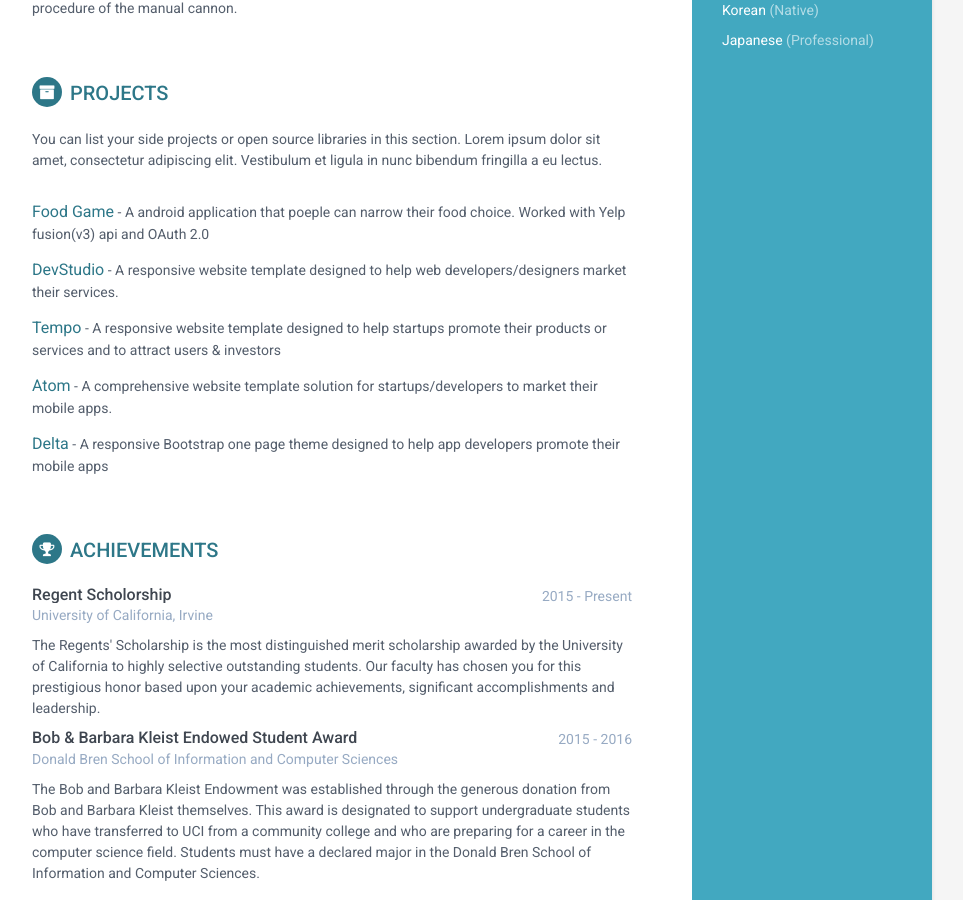
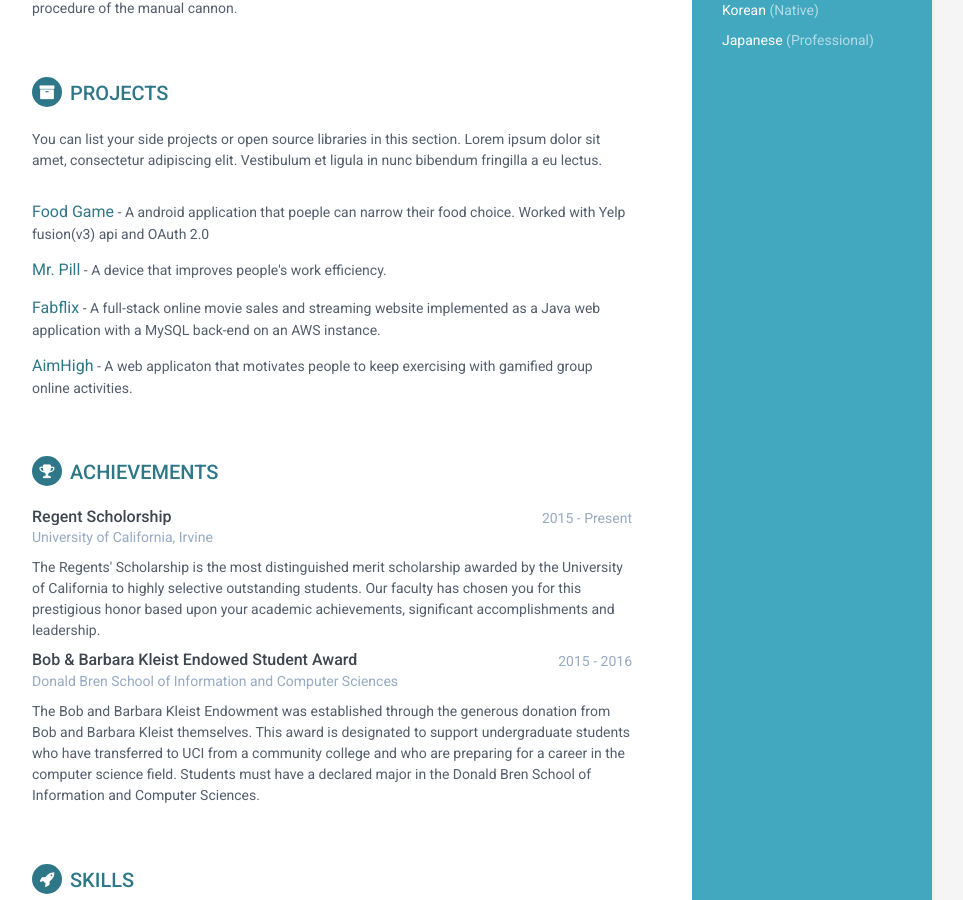
Before and after one commit to sean-park/sean-park.github.com, a Jekyll site: the page built from index.html, in a window 1280 px wide and 900 px high, scrolled down 760 px. Shown: the whole window, without its empty margins (188-1151 px from the left). Built offline with Jekyll 4.4.1, drawn with Linux system fonts in a browser that asks for light colours.

Commit message:
add project others

```diff
--- a/_includes/projects.html
+++ b/_includes/projects.html
@@ -3,21 +3,22 @@
                 <div class="intro">
                     <p>You can list your side projects or open source libraries in this section. Lorem ipsum dolor sit amet, consectetur adipiscing elit. Vestibulum et ligula in nunc bibendum fringilla a eu lectus.</p>
                 </div><!--//intro-->
+
                 <div class="item">
                     <span class="project-title"><a href="#hook">Food Game</a></span> - <span class="project-tagline">A android application that poeple can narrow their food choice. Worked with Yelp fusion(v3) api and OAuth 2.0</span>
+                </div><!--//item-->
 
+                <div class="item">
+                    <span class="project-title"><a href="#" target="_blank">Mr. Pill</a></span> -
+                    <span class="project-tagline">A device that improves people's work efficiency. </span>
                 </div><!--//item-->
+
                 <div class="item">
-                    <span class="project-title"><a href="#" target="_blank">DevStudio</a></span> -
-                    <span class="project-tagline">A responsive website template designed to help web developers/designers market their services. </span>
+                    <span class="project-title"><a href="#" target="_blank">Fabflix</a></span> - <span class="project-tagline">A full-stack online movie sales and streaming website implemented as a Java web application with a MySQL back-end on an AWS instance.</span>
                 </div><!--//item-->
+
                 <div class="item">
-                    <span class="project-title"><a href="#" target="_blank">Tempo</a></span> - <span class="project-tagline">A responsive website template designed to help startups promote their products or services and to attract users &amp; investors</span>
+                    <span class="project-title"><a href="#" target="_blank">AimHigh</a></span> - <span class="project-tagline">A web applicaton that motivates people to keep exercising with gamified group online activities. </span>
                 </div><!--//item-->
-                <div class="item">
-                    <span class="project-title"><a href="#" target="_blank">Atom</a></span> - <span class="project-tagline">A comprehensive website template solution for startups/developers to market their mobile apps. </span>
-                </div><!--//item-->
-                <div class="item">
-                    <span class="project-title"><a href="#" target="_blank">Delta</a></span> - <span class="project-tagline">A responsive Bootstrap one page theme designed to help app developers promote their mobile apps</span>
-                </div><!--//item-->
+
             </section><!--//section-->
```
